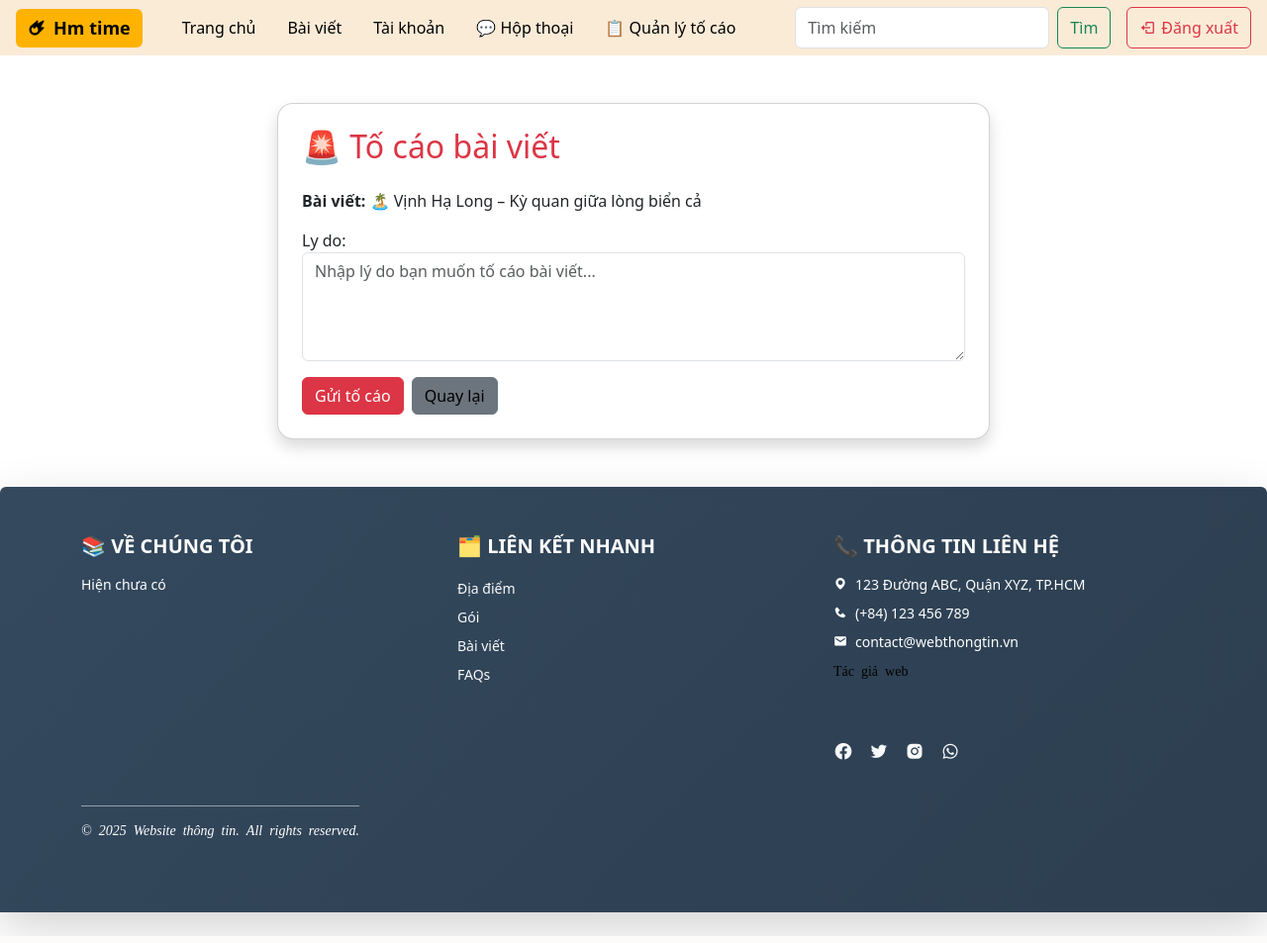
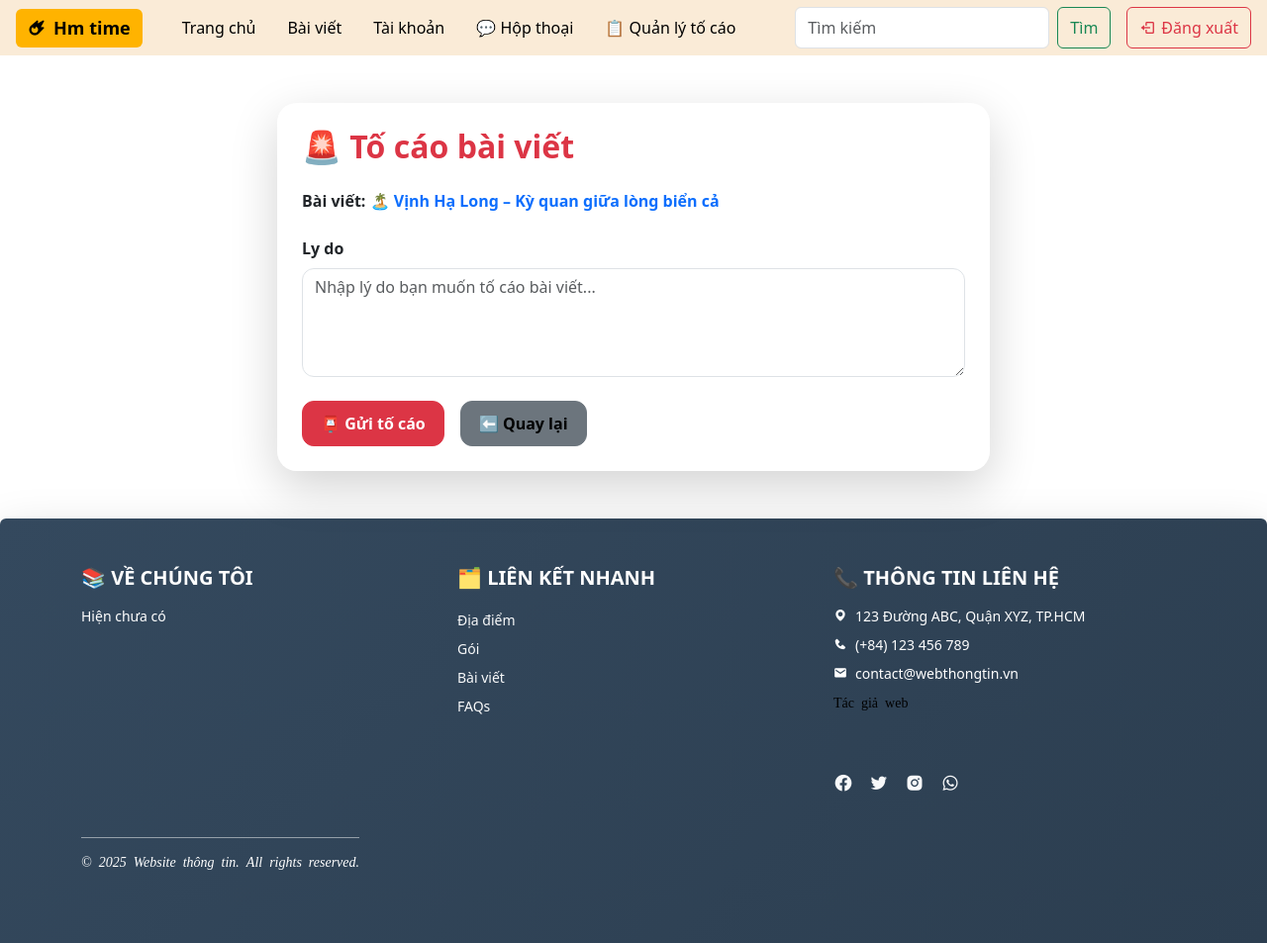
Before and after one commit to hien101209/hm-time, a Django app: page /to-cao/1/ in a window 1280 px wide. Shown: the top 953 px of the page at 99% size. Run offline with Django 5.2, Linux system fonts and the light colour scheme; a user stored in the database is signed in; data comes from the database, SQL or seed files in the repository; both versions use the stored data as it was after the commit; data that the repository does not hold is empty.

Commit message:
push code

```diff
--- a/templates/bai_viet/to_cao_bai_viet.html
+++ b/templates/bai_viet/to_cao_bai_viet.html
@@ -2,18 +2,58 @@
 {% load static %}
 
 {% block content %}
+<style>
+    /* Glassmorphism for card */
+    .glass-card {
+        background: rgba(255, 255, 255, 0.15);
+        backdrop-filter: blur(12px);
+        border: 1px solid rgba(255, 255, 255, 0.25);
+        border-radius: 20px;
+    }
+
+    /* Fancy button */
+    .btn-danger {
+        border-radius: 12px;
+        padding: 10px 18px;
+        font-weight: 600;
+        transition: 0.2s;
+    }
+    .btn-danger:hover {
+        transform: scale(1.05);
+        opacity: 0.9;
+    }
+
+    .btn-secondary {
+        border-radius: 12px;
+        padding: 10px 18px;
+        font-weight: 600;
+    }
+
+    textarea {
+        border-radius: 12px !important;
+        min-height: 140px;
+    }
+</style>
+
 <div class="container mt-5">
     <div class="row justify-content-center">
         <div class="col-lg-8">
-            <div class="card shadow rounded-4 p-4">
-                <h2 class="mb-4 text-danger">🚨 Tố cáo bài viết</h2>
-                <p><strong>Bài viết:</strong> {{ bai_viet.tieu_de }}</p>
 
-                {# ✅ Hiển thị thông báo thành công/thất bại #}
+            <div class="glass-card shadow-lg p-4">
+                <h2 class="mb-4 fw-bold text-danger">
+                    🚨 Tố cáo bài viết
+                </h2>
+
+                <p class="mb-4">
+                    <strong>Bài viết:</strong>
+                    <span class="text-primary fw-semibold">{{ bai_viet.tieu_de }}</span>
+                </p>
+
+                {# 🔔 Thông báo Django messages #}
                 {% if messages %}
                     {% for message in messages %}
                         <div class="alert alert-{{ message.tags }} alert-dismissible fade show" role="alert">
-                            {{ message }}
+                            <strong>Thông báo:</strong> {{ message }}
                             <button type="button" class="btn-close" data-bs-dismiss="alert"></button>
                         </div>
                     {% endfor %}
@@ -23,10 +63,9 @@
                     {% csrf_token %}
 
                     <div class="mb-3">
-                        {{ form.ly_do.label_tag }}
+                        <label class="fw-semibold mb-2">{{ form.ly_do.label }}</label>
                         {{ form.ly_do }}
 
-                        {# ✅ Nếu có lỗi thì hiện dưới textarea #}
                         {% if form.ly_do.errors %}
                             <div class="invalid-feedback d-block">
                                 {{ form.ly_do.errors.as_text|escape }}
@@ -34,12 +73,15 @@
                         {% endif %}
                     </div>
 
-                    <div class="d-flex gap-2 mt-3">
-                        <button type="submit" class="btn btn-danger">Gửi tố cáo</button>
-                        <a href="{% url 'bai_viet:chi_tiet_bai_viet' bai_viet.pk %}" class="btn btn-secondary">Quay lại</a>
+                    <div class="d-flex gap-3 mt-4">
+                        <button type="submit" class="btn btn-danger">📮 Gửi tố cáo</button>
+                        <a href="{% url 'bai_viet:chi_tiet_bai_viet' bai_viet.pk %}"
+                           class="btn btn-secondary">⬅️ Quay lại</a>
                     </div>
                 </form>
+
             </div>
+
         </div>
     </div>
 </div>
```
Also changed, not shown: db.sqlite3, 1 other file.
